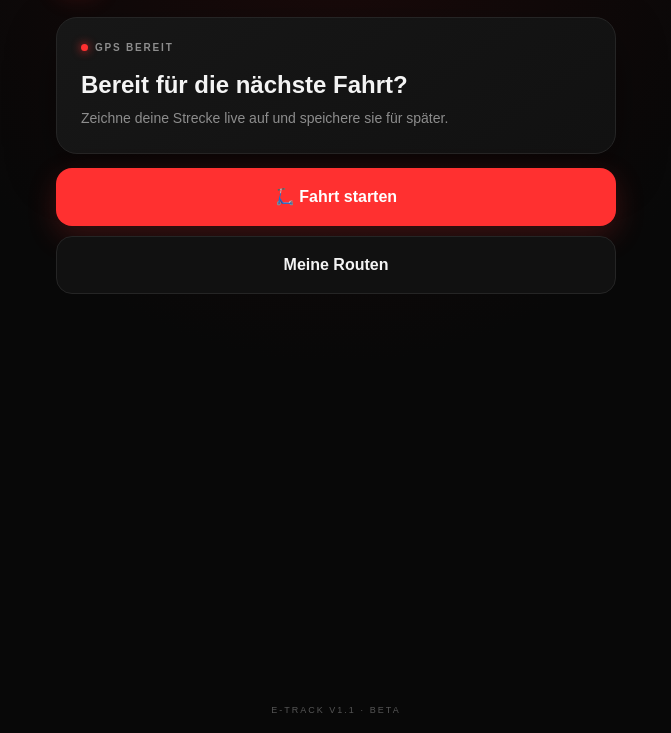
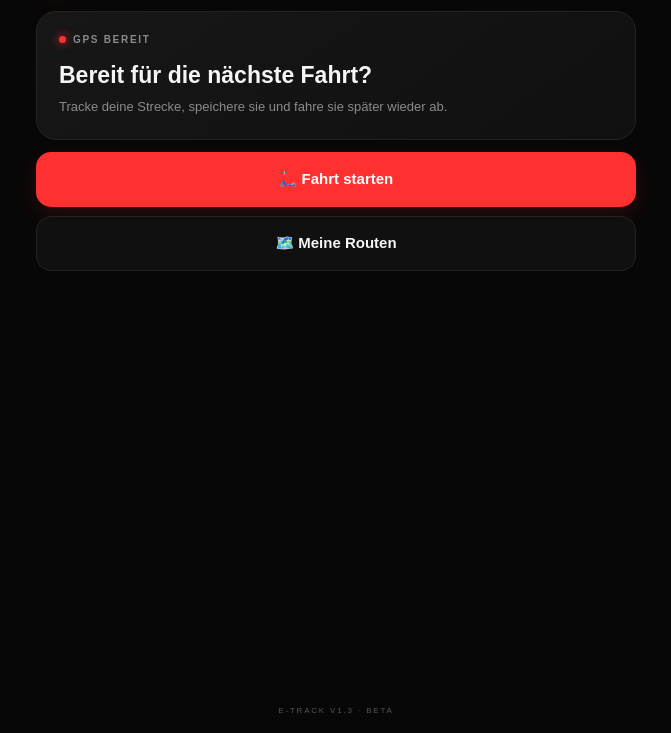
Before and after one commit to polanskileonard767-crypto/E-TRACK, a plain HTML site: page index.html in a window 1280 px wide. Shown: the part 67-800 px from the top of the page, without its empty margins (304-975 px from the left). Drawn offline with nearby package versions, Linux system fonts and the light colour scheme.

Commit message:
Release E-TRACK V1.3 UI and controls

```diff
--- a/index.html
+++ b/index.html
@@ -1,23 +1,19 @@
 <!DOCTYPE html>
 <html lang="de">
 <head>
-  <meta charset="UTF-8">
-  <meta name="viewport" content="width=device-width, initial-scale=1.0, viewport-fit=cover">
-  <meta name="theme-color" content="#080808">
-  <meta name="description" content="E-TRACK – Scooter GPS Tracking">
-  <title>E-TRACK</title>
-  <link rel="stylesheet" href="style-v11.css">
-  <link rel="stylesheet" href="https://unpkg.com/leaflet@1.9.4/dist/leaflet.css">
+  <meta charset="UTF-8"><meta name="viewport" content="width=device-width, initial-scale=1.0, viewport-fit=cover">
+  <meta name="theme-color" content="#070707"><meta name="description" content="E-TRACK – Scooter GPS Tracking"><title>E-TRACK</title>
+  <link rel="stylesheet" href="style-v13.css"><link rel="stylesheet" href="https://unpkg.com/leaflet@1.9.4/dist/leaflet.css">
 </head>
-<body>
-  <main class="app">
-    <header class="topbar"><div class="brand"><div class="logo-mark">E</div><div><h1>E-TRACK</h1><p>RIDE. TRACK. REPEAT.</p></div></div><button class="icon-btn" id="settings" aria-label="Einstellungen">⚙</button></header>
-    <section id="homeScreen" class="screen"><section class="hero-card"><div class="gps-label"><span class="status-dot"></span><span id="gpsStatus">GPS BEREIT</span></div><h2>Bereit für die nächste Fahrt?</h2><p>Zeichne deine Strecke live auf und speichere sie für später.</p></section><button class="primary" id="startRide">🛴 Fahrt starten</button><button class="secondary" id="routes">Meine Routen</button></section>
-    <section id="rideScreen" class="screen hidden"><div class="map-wrap"><div id="map"></div></div><div class="follow-banner hidden" id="followBanner">ROUTE WIRD ABGEFAHREN</div><div class="route-status hidden" id="routeStatus">ROUTE: –</div><div class="stats"><div><span>Zeit</span><strong id="time">00:00:00</strong></div><div><span>Distanz</span><strong id="distance">0.00 km</strong></div><div><span>GPS</span><strong id="accuracy">–</strong></div><div><span>Tempo</span><strong id="speed">0 km/h</strong></div><div><span>Ø Tempo</span><strong id="avgSpeed">0 km/h</strong></div><div><span>Max.</span><strong id="maxSpeed">0 km/h</strong></div></div><button class="primary stop" id="stopRide">Fahrt beenden</button></section>
-    <section id="routesScreen" class="screen hidden"><div class="section-head"><button class="back" id="backHome">‹</button><h2>Meine Routen</h2></div><p class="route-hint">Gespeicherte Fahrten auswählen oder verwalten.</p><div id="routeList" class="route-list"></div></section>
-    <div id="settingsPanel" class="modal hidden" role="dialog" aria-modal="true"><div class="modal-card"><div class="modal-head"><h2>Einstellungen</h2><button class="back" id="closeSettings">×</button></div><label class="setting-row"><span>Auto-Zentrierung</span><input type="checkbox" id="autoCenter" checked></label><label class="setting-row"><span>Hohe GPS-Genauigkeit</span><input type="checkbox" id="highAccuracy" checked></label><button class="secondary danger" id="deleteData">Alle gespeicherten Routen löschen</button></div></div>
-    <footer>E-TRACK V1.1 · BETA</footer>
-  </main>
-  <script src="https://unpkg.com/leaflet@1.9.4/dist/leaflet.js"></script><script src="app-v11.js"></script>
-</body>
-</html>
+<body><main class="app">
+<header class="topbar"><div class="brand"><div class="logo-mark">E</div><div><h1>E-TRACK</h1><p>RIDE. TRACK. REPEAT.</p></div></div><button class="icon-btn" id="settings" aria-label="Einstellungen">⚙</button></header>
+<section id="homeScreen" class="screen"><section class="hero-card"><div class="gps-label"><span class="status-dot"></span><span id="gpsStatus">GPS BEREIT</span></div><h2>Bereit für die nächste Fahrt?</h2><p>Tracke deine Strecke, speichere sie und fahre sie später wieder ab.</p></section><button class="primary" id="startRide">🛴 Fahrt starten</button><button class="secondary" id="routes">🗺️ Meine Routen</button></section>
+<section id="rideScreen" class="screen hidden"><div class="map-wrap"><div id="map"></div></div><div class="follow-banner hidden" id="followBanner">ROUTE WIRD ABGEFAHREN</div><div class="route-status hidden" id="routeStatus">ROUTE: –</div><div class="stats"><div><span>Zeit</span><strong id="time">00:00:00</strong></div><div><span>Distanz</span><strong id="distance">0.00 km</strong></div><div><span>GPS</span><strong id="accuracy">–</strong></div><div><span>Tempo</span><strong id="speed">0.0 km/h</strong></div><div><span>Ø Tempo</span><strong id="avgSpeed">0.0 km/h</strong></div><div><span>Max.</span><strong id="maxSpeed">0.0 km/h</strong></div></div><button class="secondary" id="recenter">◎ Zu meinem Standort</button><button class="primary stop" id="stopRide">Fahrt beenden</button></section>
+<section id="routesScreen" class="screen hidden"><div class="section-head"><button class="back" id="backHome">‹</button><h2>Meine Routen</h2></div><p class="route-hint">Gespeicherte Fahrten auswählen oder verwalten.</p><div id="routeList" class="route-list"></div></section>
+<div id="settingsPanel" class="modal hidden" role="dialog" aria-modal="true"><div class="modal-card"><div class="modal-head"><h2>Einstellungen</h2><button class="back" id="closeSettings">×</button></div>
+<label class="setting-row"><span>Auto-Zentrierung</span><input type="checkbox" id="autoCenter" checked></label><label class="setting-row"><span>Hohe GPS-Genauigkeit</span><input type="checkbox" id="highAccuracy" checked></label><label class="setting-row"><span>Automatisch speichern</span><input type="checkbox" id="autoSave" checked></label>
+<label class="setting-range"><span><b>GPS-Filter</b><b id="maxAccuracyValue">100 m</b></span><input type="range" id="maxAccuracy" min="20" max="300" step="10" value="100"></label>
+<label class="setting-range"><span><b>Tracking-Intervall</b><b id="trackingIntervalValue">1000 ms</b></span><input type="range" id="trackingInterval" min="500" max="5000" step="500" value="1000"></label>
+<button class="secondary" id="resetSettings">↺ Einstellungen zurücksetzen</button><button class="secondary danger" id="deleteData">🗑️ Alle gespeicherten Routen löschen</button><p style="color:#666;font-size:10px;text-align:center;margin-top:14px" id="versionInfo">E-TRACK V1.3</p>
+</div></div>
+<footer>E-TRACK V1.3 · BETA</footer></main><script src="https://unpkg.com/leaflet@1.9.4/dist/leaflet.js"></script><script src="app-v13.js"></script></body></html>
```
